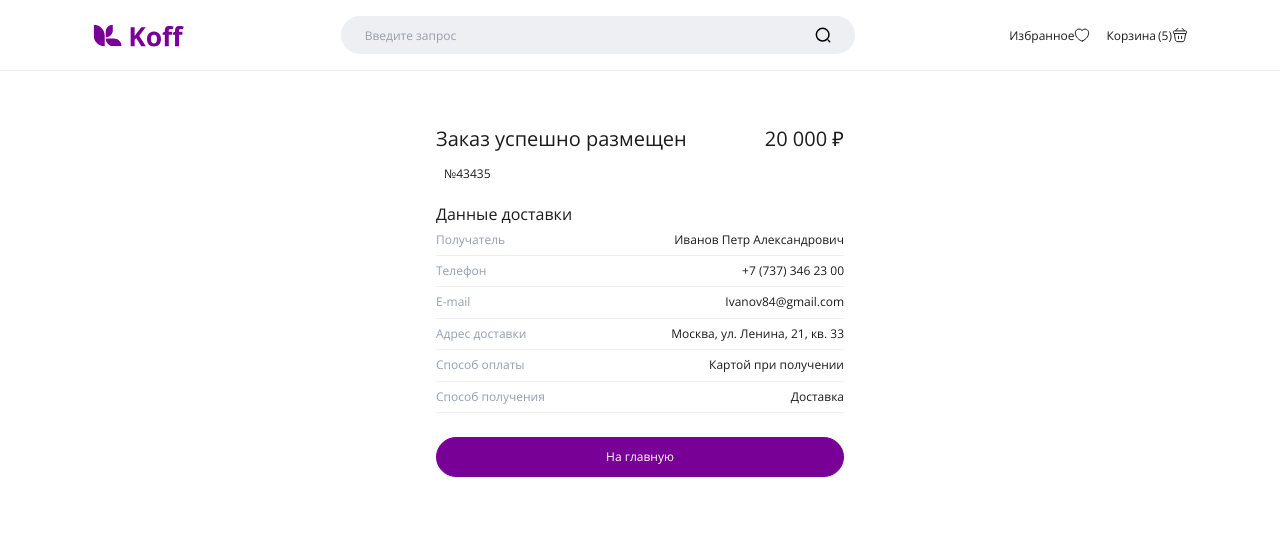
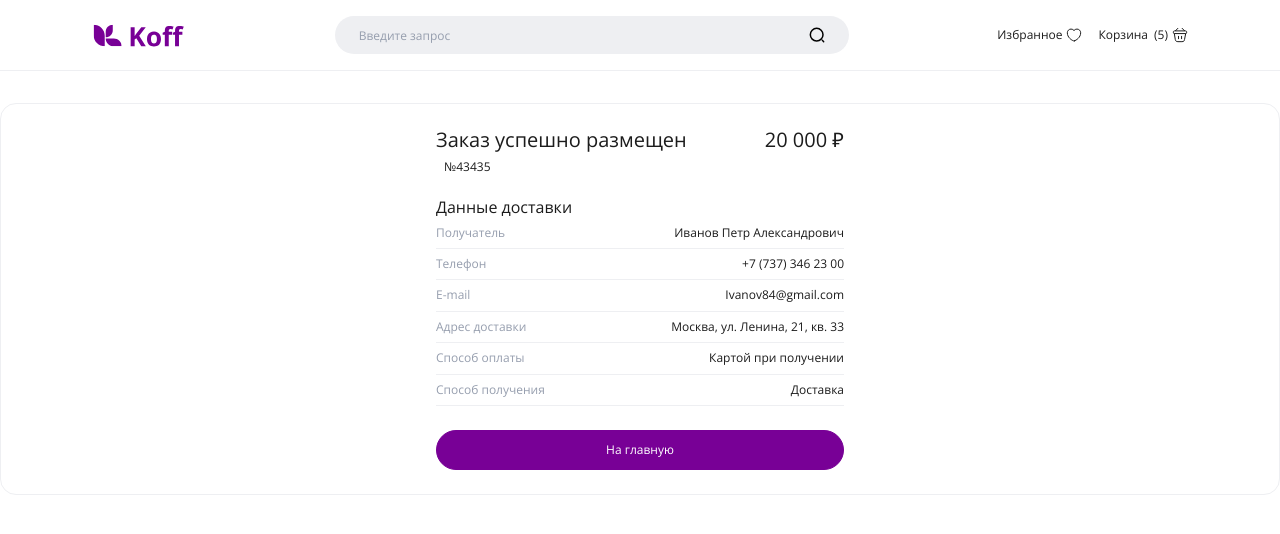
Before and after one commit to Kubanych22/koff, a website built with Vite: page index.html in a window 1280 px wide. Built offline with nearby package versions, Linux system fonts and the light colour scheme.

Commit message:
Project Koff day 2 fixed bugs

```diff
--- a/index.html
+++ b/index.html
@@ -457,12 +457,13 @@
 
   <section class="order">
     <div class="container order__container">
-      <div class="order__successfully">
-        <h2 class="order__title">Заказ успешно размещен</h2>
-        <p class="order__amount">20&nbsp;000&nbsp;₽</p>
-      </div>
-      <p class="order__number">№43435</p>
       <div class="order__info">
+        <div class="order__successfully">
+          <h2 class="order__title">Заказ успешно размещен</h2>
+          <p class="order__amount">20&nbsp;000&nbsp;₽</p>
+        </div>
+        <p class="order__number">№43435</p>
+
         <h3 class="order__info-title">Данные доставки</h3>
         <table class="order__info-table table">
           <tr class="table__row">
--- a/styles/header.scss
+++ b/styles/header.scss
@@ -88,15 +88,14 @@
     grid-area: control;
     justify-self: end;
     display: flex;
-    //align-items: center;
-    //justify-content: space-between;
     gap: 16px;
   }
 
   &__link {
     display: flex;
     flex-direction: row-reverse;
-    align-items: end;
+    align-items: center;
+    gap: 4px;
 
     &:hover,
     &:active {
--- a/styles/order.scss
+++ b/styles/order.scss
@@ -2,22 +2,15 @@
   padding-top: 32px;
 
   &__container {
-    width: 288px;
-    margin: 0 auto;
     padding-top: 24px;
     padding-bottom: 24px;
+    border-radius: 16px;
+    border: 1px solid #eeeff2;
+  }
 
-    @media (min-width: 580px) {
-      width: 466px;
-    }
-
-    @media (min-width: 820px) {
-      width: 494px;
-    }
-
-    @media (min-width: 1120px) {
-      width: 592px;
-    }
+  &__info {
+    max-width: 408px;
+    margin: 0 auto 24px;
   }
 
   &__successfully {
@@ -36,6 +29,7 @@
 
     @media (min-width: 580px) {
       font-size: 20px;
+      margin-bottom: 0;
     }
   }
 
@@ -52,10 +46,6 @@
     margin-bottom: 24px;
   }
 
-  &__info {
-    margin-bottom: 24px;
-  }
-
   &__info-title {
     font-size: 16px;
     font-weight: 400;
@@ -63,12 +53,25 @@
 
   &__btn {
     display: block;
+    max-width: 408px;
     width: 100%;
+    margin: 0 auto;
     padding: 12px 24px;
     text-align: center;
     color: #ffffff;
     border-radius: 32px;
     border: 1px solid #780096;
     background-color: #780096;
+
+    &:hover,
+    &:active {
+      background-color: #9200b7;
+    }
+
+    &:focus-visible {
+      border: 1px solid #cc00ff;
+      background-color: #780096;
+      outline: none;
+    }
   }
 }
```
